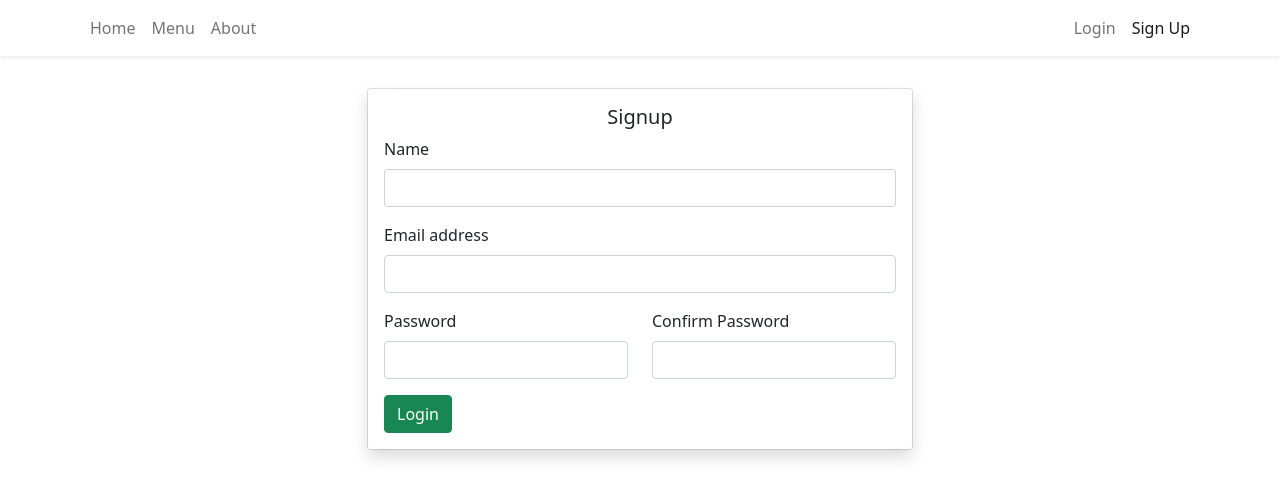
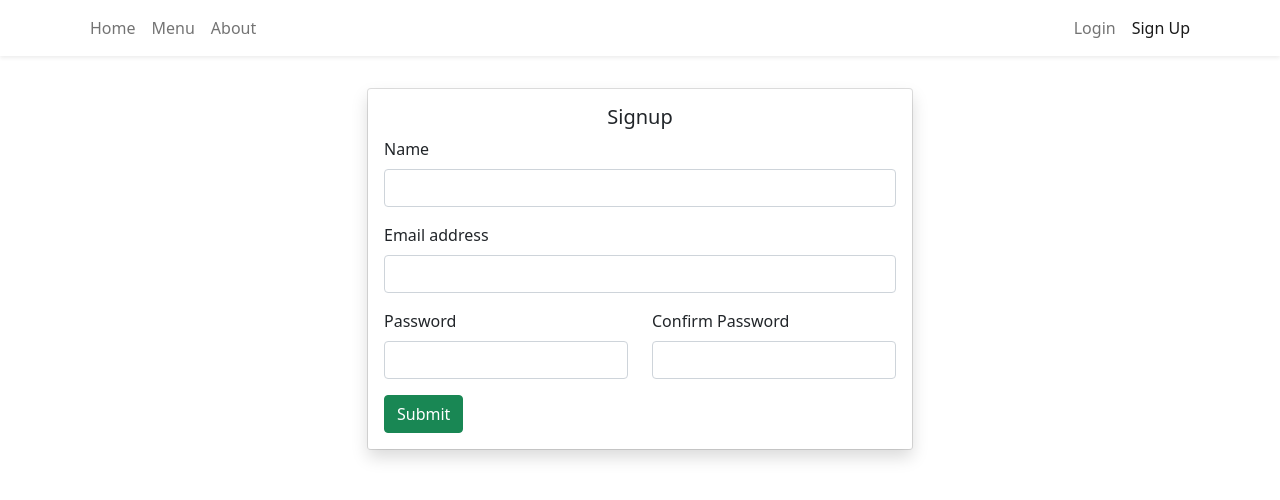
Before and after one commit to Ichiroki/online-shop, a React (Vite) app in the folder frontend/: page /signup in a window 1280 px wide. Shown: the top 500 px of the page. Built offline with nearby package versions, Linux system fonts and the light colour scheme.

Commit message:
resolving signup system

```diff
--- a/frontend/src/pages/Login.tsx
+++ b/frontend/src/pages/Login.tsx
@@ -1,4 +1,4 @@
-import { FormEvent, useEffect, useState } from "react";
+import { FormEvent, useState } from "react";
 
 function Login() {
 
@@ -44,8 +44,8 @@ function Login() {
                      <form onSubmit={handleSubmit}>
                         <div className="mb-3">
                            <label htmlFor="email" className="form-label">Email address</label>
-                           <input type="email" name="email" className="form-control" id="email" aria-describedby="emailHelp"/>
-                           <div id="emailHelp" className="form-text">We'll never share your email with anyone else.</div>
+                           <input type="email" name="email" className="form-control" id="email"/>
+                           <div className="text-danger form-text">Email salah</div>
                         </div>
                         <div className="mb-3">
                            <label htmlFor="password" className="form-label">Password</label>
--- a/frontend/src/pages/Signup.tsx
+++ b/frontend/src/pages/Signup.tsx
@@ -1,4 +1,37 @@
+import { FormEvent } from "react"
+
 function Signup() {
+   const handleSubmit = async (e: FormEvent<HTMLFormElement>) => {
+      e.preventDefault()
+
+      const target = e.target as HTMLFormElement
+      const name = target.name.value
+      const email = target.email.value
+      const password = target.password.value
+      const confPassword = target.confPassword.value
+
+      try {
+         await fetch("http://localhost:3000/signup", {
+            method: "POST",
+            mode: "cors",
+            body: JSON.stringify({
+               name,
+               email,
+               password,
+               confPassword
+            }),
+            headers: {
+               "Content-Type": "application/json",
+            },
+         }).then((data) => {
+            console.log(data)
+            window.location.href = '/login'
+         })
+      } catch(e) {
+         console.log(e)
+      }
+   }
+
    return (
       <>
          <div className="row">
@@ -7,8 +40,7 @@ function Signup() {
                   <div className="shadow card-body">
                      <h5 className="text-center uppercase fw-semibold card-title">Signup</h5>
                      <div className="card-text">
-                     {/* onSubmit={handleSubmit} */}
-                     <form >
+                     <form onSubmit={handleSubmit}>
                         <div className="mb-3">
                            <label htmlFor="name" className="form-label">Name</label>
                            <input type="text" name="name" className="form-control" id="name"/>
@@ -31,7 +63,7 @@ function Signup() {
                               </div>
                            </div>
                         </div>
-                        <button type="submit" className="btn btn-success">Login</button>
+                        <button type="submit" className="btn btn-success">Submit</button>
                      </form>
                      </div>
                   </div>
```
